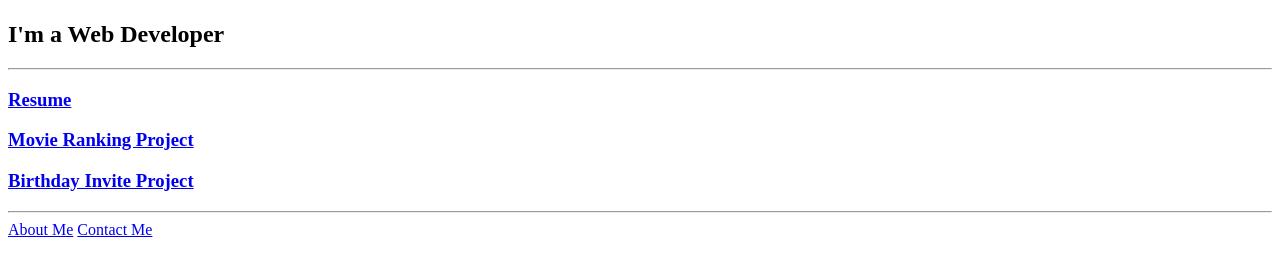
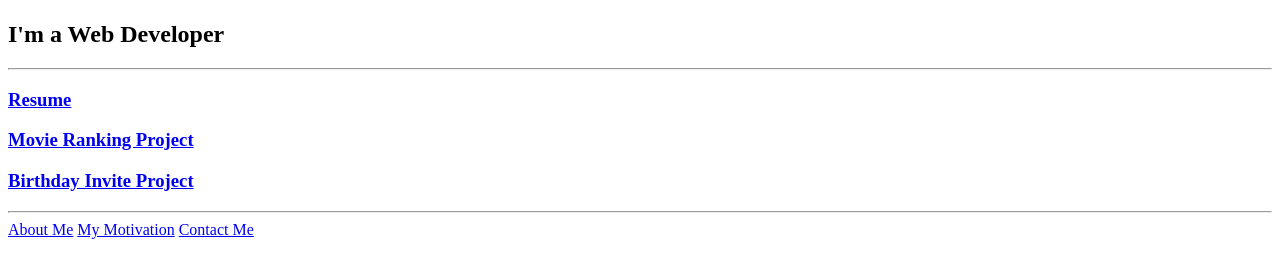
Before and after one commit to kittyXD123/html-portfolio, a plain HTML site: page index.html in a window 1280 px wide. Shown: the part 59-332 px from the top of the page. Drawn offline with Linux system fonts and the light colour scheme.

Commit message:
updated index.html

```diff
--- a/index.html
+++ b/index.html
@@ -15,6 +15,7 @@
   <h3><a href="./public/birthday-invite.html">Birthday Invite Project</a></h3>
   <hr />
   <a href="./public/about.html">About Me</a>
+  <a href="../motivation/motivation.html">My Motivation</a>
   <a href="./public/contact.html">Contact Me</a>
 </body>
 
```
